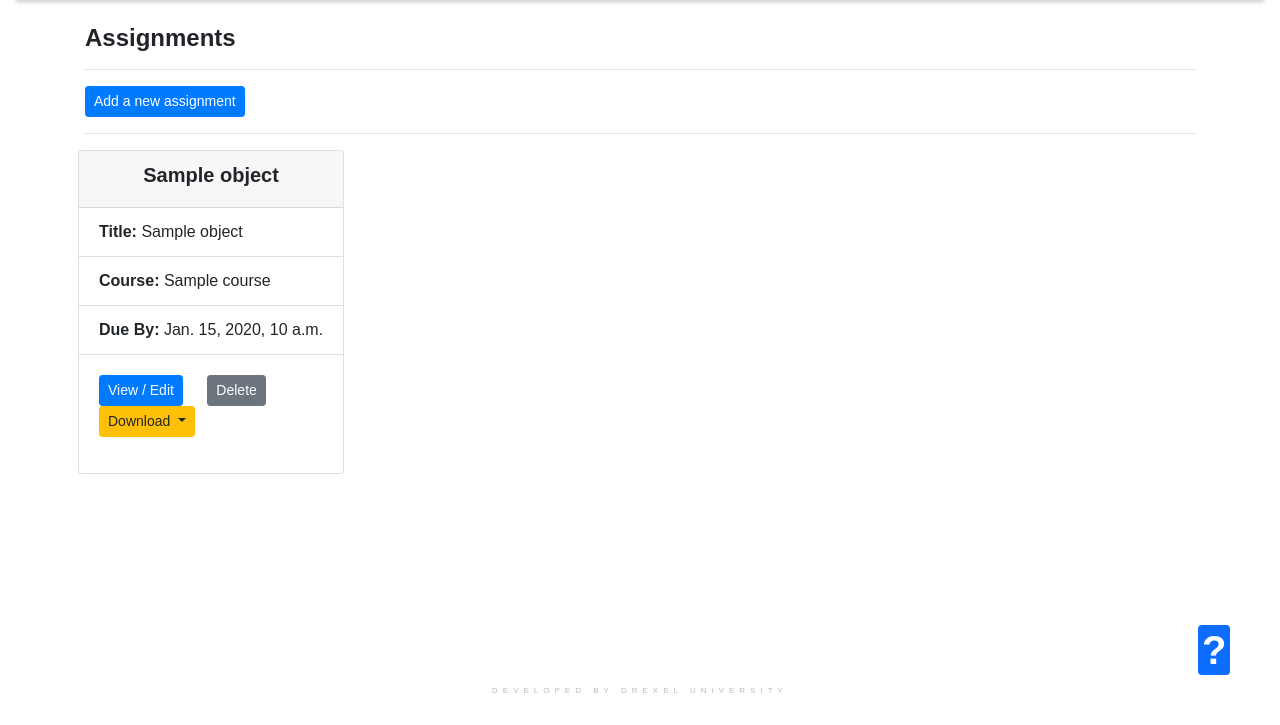
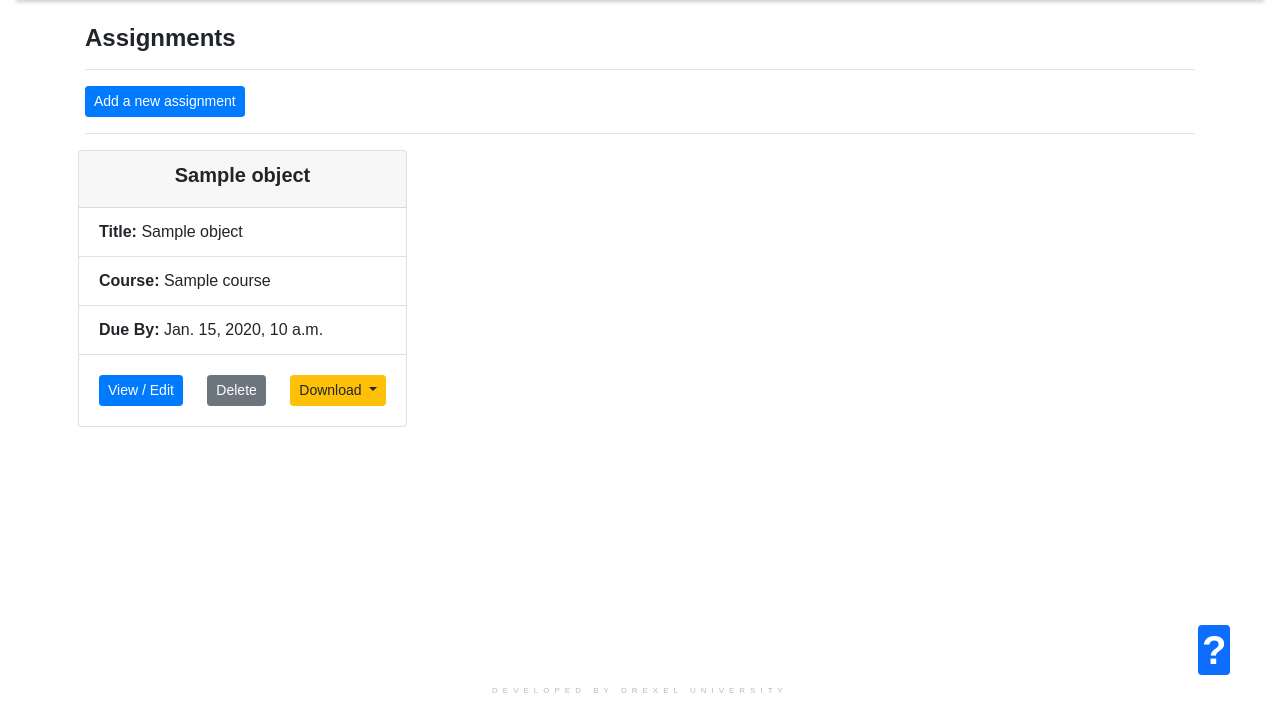
Before and after one commit to se691-group3/proof-buddy, a Django app: template assignments/templates/assignments/instructor_assignments.html in a window 1280 px wide. Shown: the part 75-800 px from the top of the page. Run offline with Django 3.2, Linux system fonts and the light colour scheme; the template is opened without the code that fills it: most values are stand-ins (such as "Sample title", 1, 10 or a date in 2020); some libraries are stand-ins or nearby versions.

Commit message:
-fized assignment download button -added grade for BBlearn grading upload

```diff
--- a/assignments/templates/assignments/instructor_assignments.html
+++ b/assignments/templates/assignments/instructor_assignments.html
@@ -10,7 +10,7 @@
         <hr>
         <div class="row mt-3">
             {% for object in object_list %}
-                <div class="card mx-2 mb-3" style="max-width: 20rem;">
+                <div class="card mx-2 mb-3" style="max-width: 24rem;">
                     <div class="card-header">
                         <h5 style="text-align: center"><b> {{ object.title }}</b></h5>
                     </div>
@@ -24,7 +24,6 @@
                             View / Edit</a>
                         <a href="{% url 'delete_assignment' object.id %}" class="card-link btn btn-secondary btn-sm">
                             Delete</a>
-                        <div class="dropdown mb-3">
                             <button class="card-link btn btn-warning btn-sm dropdown-toggle" type="button"
                                     data-toggle="dropdown"
                                     aria-expanded="false">
@@ -34,7 +33,7 @@
                                 <a href="{% url 'get_grading_csv_file' object.id %}" class="dropdown-item">Grading CSV</a>
                                 <a href="{% url 'get_problem_anaylsis_csv_file' object.id %}" class="dropdown-item">Problem Analysis CSV</a>
                             </div>
-                        </div>
+
                         {% if object.submission %}
                             <br><br>
                             <a href="{% url 'user_assignment_request' object.id %}"
```
